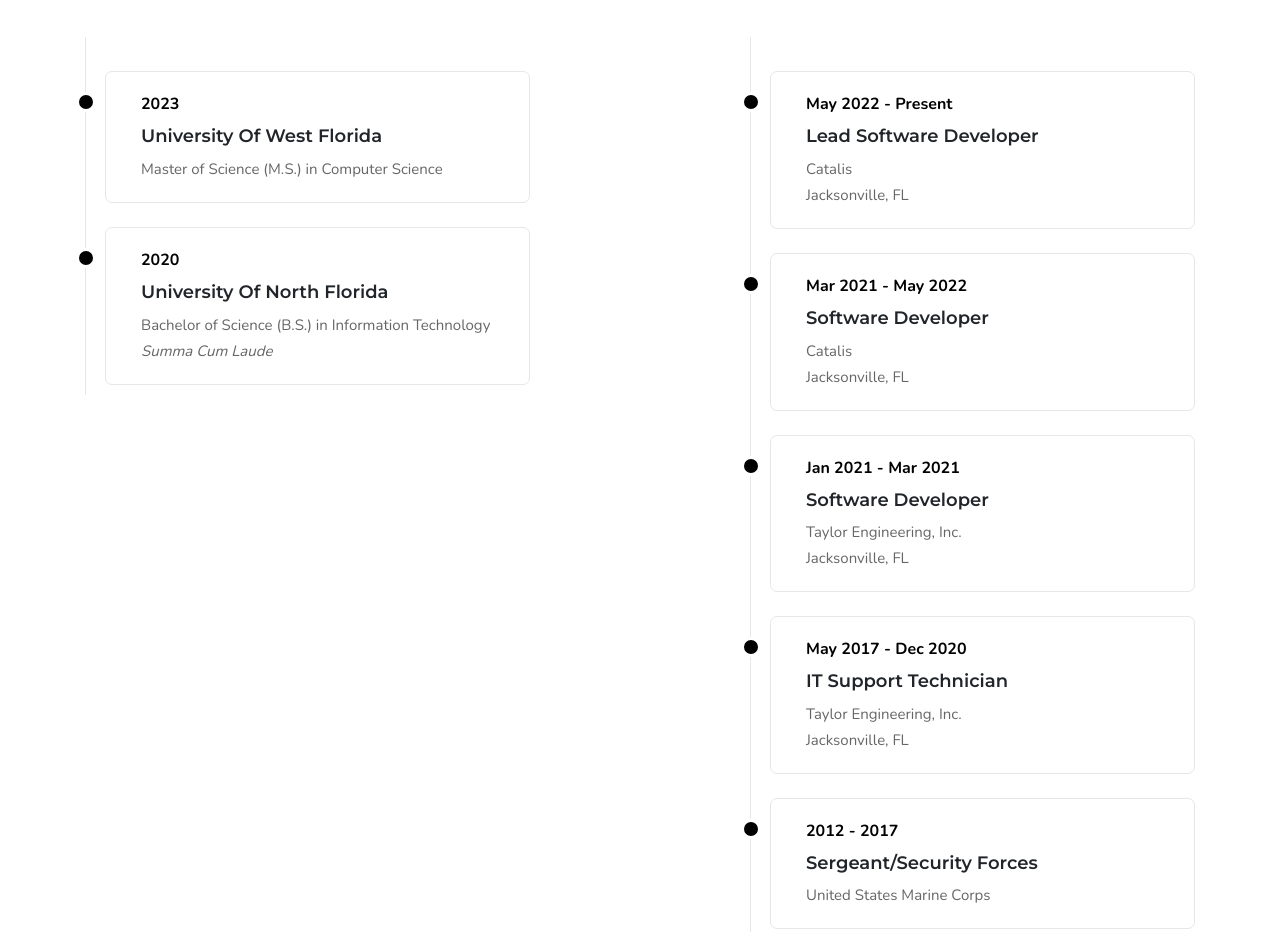
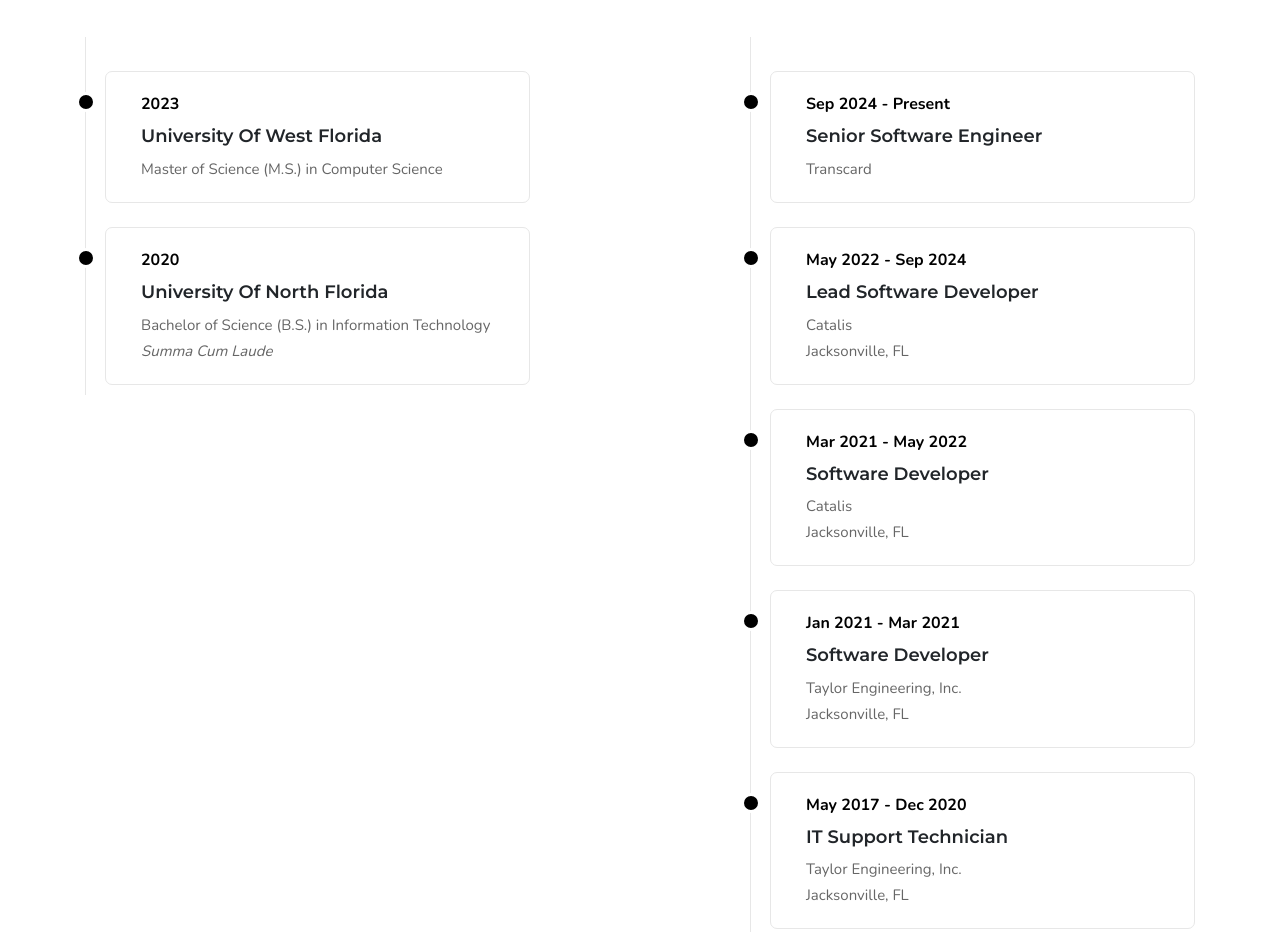
Before and after one commit to MikeWhalenIII/MikeWhalenIII.github.io, a plain HTML site: page index.html in a window 1280 px wide. Shown: the part 960-1892 px from the top of the page. Drawn offline with nearby package versions, Linux system fonts and the light colour scheme.

Commit message:
Update index.html

```diff
--- a/index.html
+++ b/index.html
@@ -106,8 +106,21 @@
                         <div class="cv_edu_exp_box mt-4">
                             <div class="row">
                                 <div class="col-lg-12">
+                                    <div class="cv_edu_exp_year font-weight-bold text-custom position-relative">Sep 2024 -
+                                        Present</div>
+                                    <div class="cb_edu_exp_detail">
+                                        <h4>Senior Software Engineer</h4>
+                                        <p class="cv_desc mb-0">Transcard</p>
+                                    </div>
+                                </div>
+                            </div>
+                        </div>
+
+                        <div class="cv_edu_exp_box mt-4">
+                            <div class="row">
+                                <div class="col-lg-12">
                                     <div class="cv_edu_exp_year font-weight-bold text-custom position-relative">May 2022 -
-                                        Present</div>
+                                        Sep 2024</div>
                                     <div class="cb_edu_exp_detail">
                                         <h4>Lead Software Developer</h4>
                                         <p class="cv_desc mb-0">Catalis<br>Jacksonville, FL</p>
```
